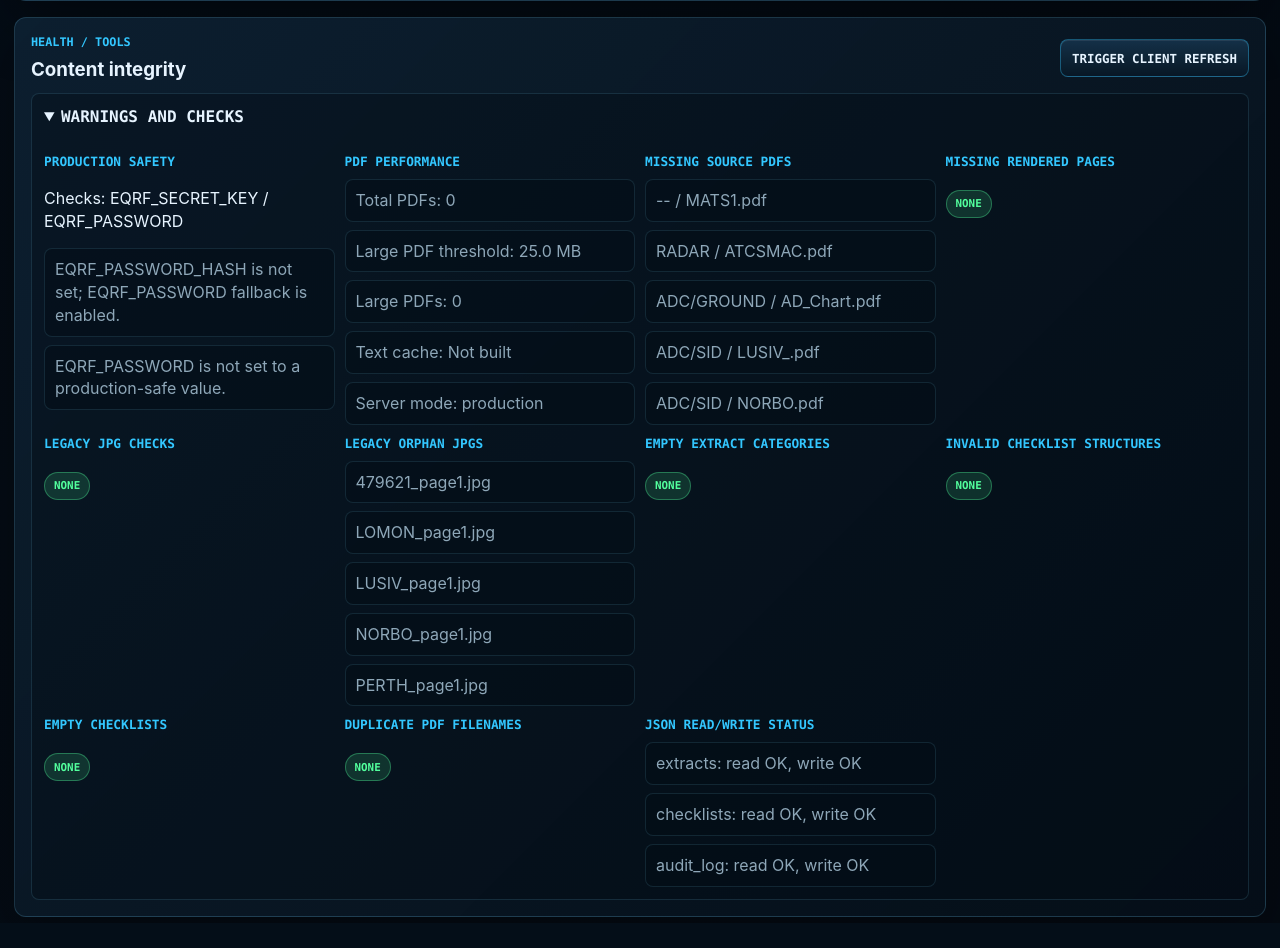
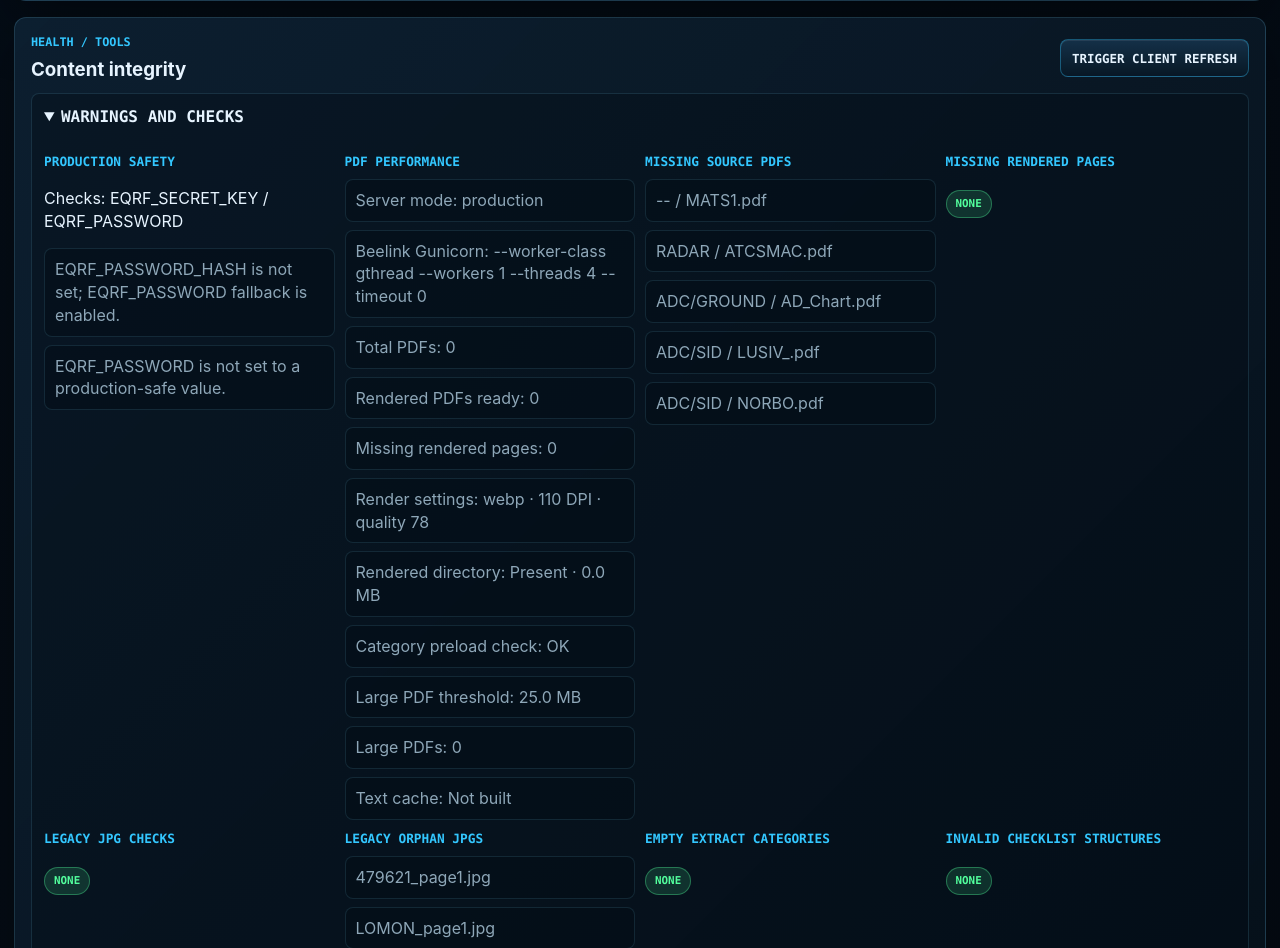
Before and after one commit to ian8500/EQRF, a Flask app: page /admin in a window 1280 px wide. Shown: the part 5097-6045 px from the top of the page. Before the commit the page ends 6014 px from the top, so only its background shows below. Run offline with Flask 3, Linux system fonts and the light colour scheme; the visitor is signed in with stand-in values (Sample User, id 1); data that the repository does not hold is empty; some libraries are stand-ins or nearby versions.

Commit message:
Optimise EQRF for Beelink and iPad performance

```diff
--- a/app.py
+++ b/app.py
@@ -41,6 +41,7 @@ BASE_DIR = Path(__file__).resolve().parent
 load_dotenv(BASE_DIR / '.env')
 
 DATA_DIR = BASE_DIR / 'data'
+TEMPLATES_DIR = BASE_DIR / 'templates'
 PDF_DIR = BASE_DIR / 'pdfs'              # keep PDFs here (matches your zip)
 JPG_DIR = BASE_DIR / 'static' / 'jpgs'   # legacy pre-rendered pages, no longer used by the public viewer
 RENDERED_DIR = BASE_DIR / 'static' / 'rendered'
@@ -1766,10 +1767,43 @@ def _governance_summary(extract_files: List[Dict[str, Any]], checklist_paths: Li
     return summary
 
 
+def _directory_size_bytes(path: Path) -> int:
+    if not path.exists():
+        return 0
+    return sum(item.stat().st_size for item in path.rglob('*') if item.is_file())
+
+
+def _category_preload_findings() -> List[str]:
+    checks = {
+        'templates/extracts_index.html': TEMPLATES_DIR / 'extracts_index.html',
+        'templates/extracts_category.html': TEMPLATES_DIR / 'extracts_category.html',
+    }
+    disallowed = [
+        '/static/rendered/',
+        'rendered-page-image',
+        'pdf-page-stack',
+        'data-viewer-mode',
+        'viewer-search',
+        'pdfjsLib',
+        '<iframe',
+    ]
+    findings: List[str] = []
+    for label, path in checks.items():
+        try:
+            text = path.read_text(encoding='utf-8')
+        except FileNotFoundError:
+            continue
+        if any(marker in text for marker in disallowed):
+            findings.append(label)
+    return findings
+
+
 def pdf_performance_diagnostics(extract_files: List[Dict[str, Any]]) -> Dict[str, Any]:
     threshold_mb = float(os.environ.get('EQRF_LARGE_PDF_MB', '25'))
     seen: set[str] = set()
     pdfs: List[Dict[str, Any]] = []
+    rendered_ready = 0
+    missing_rendered = 0
     for item in extract_files:
         filename = item.get('filename')
         if not filename or filename in seen:
@@ -1778,6 +1812,10 @@ def pdf_performance_diagnostics(extract_files: List[Dict[str, Any]]) -> Dict[str
         pdf_path = PDF_DIR / filename
         if not pdf_path.is_file():
             continue
+        if rendered_pages_exist(filename):
+            rendered_ready += 1
+        else:
+            missing_rendered += 1
         size_bytes = pdf_path.stat().st_size
         pdfs.append({
             'filename': filename,
@@ -1786,15 +1824,28 @@ def pdf_performance_diagnostics(extract_files: List[Dict[str, Any]]) -> Dict[str
             'large': size_bytes >= threshold_mb * 1024 * 1024,
         })
 
+    settings = Settings()
+    rendered_size_bytes = _directory_size_bytes(RENDERED_DIR)
+    preload_findings = _category_preload_findings()
     pdfs.sort(key=lambda item: item['size_bytes'], reverse=True)
     return {
         'total_pdfs': len(pdfs),
         'largest_pdfs': pdfs[:5],
         'large_pdf_threshold_mb': threshold_mb,
         'large_pdf_count': len([item for item in pdfs if item['large']]),
+        'rendered_ready_count': rendered_ready,
+        'missing_rendered_count': missing_rendered,
+        'render_format': settings.render_format,
+        'render_dpi': settings.render_dpi,
+        'render_quality': settings.render_quality,
+        'rendered_dir_exists': RENDERED_DIR.exists(),
+        'rendered_dir_size_mb': round(rendered_size_bytes / (1024 * 1024), 2),
+        'category_preload_findings': preload_findings,
+        'category_preload_check': 'Review' if preload_findings else 'OK',
+        'gunicorn_recommendation': '--worker-class gthread --workers 1 --threads 4 --timeout 0',
         'text_cache_exists': PDF_TEXT_CACHE_JSON.exists(),
         'text_cache_size_kb': round(PDF_TEXT_CACHE_JSON.stat().st_size / 1024, 1) if PDF_TEXT_CACHE_JSON.exists() else 0,
-        'server_mode': 'development' if (app.debug or Settings().debug) else 'production',
+        'server_mode': 'development' if (app.debug or settings.debug) else 'production',
     }
 
 
--- a/templates/admin_dashboard.html
+++ b/templates/admin_dashboard.html
@@ -288,11 +288,17 @@
         <div>
           <h4>PDF performance</h4>
           <ul class="health-list">
+            <li>Server mode: {{ health.performance.server_mode }}</li>
+            <li>Beelink Gunicorn: {{ health.performance.gunicorn_recommendation }}</li>
             <li>Total PDFs: {{ health.performance.total_pdfs }}</li>
+            <li>Rendered PDFs ready: {{ health.performance.rendered_ready_count }}</li>
+            <li>Missing rendered pages: {{ health.performance.missing_rendered_count }}</li>
+            <li>Render settings: {{ health.performance.render_format }} · {{ health.performance.render_dpi }} DPI · quality {{ health.performance.render_quality }}</li>
+            <li>Rendered directory: {{ 'Present' if health.performance.rendered_dir_exists else 'Missing' }} · {{ health.performance.rendered_dir_size_mb }} MB</li>
+            <li>Category preload check: {{ health.performance.category_preload_check }}{% if health.performance.category_preload_findings %} · {{ health.performance.category_preload_findings|join(', ') }}{% endif %}</li>
             <li>Large PDF threshold: {{ health.performance.large_pdf_threshold_mb }} MB</li>
             <li>Large PDFs: {{ health.performance.large_pdf_count }}</li>
             <li>Text cache: {{ 'Present' if health.performance.text_cache_exists else 'Not built' }}{% if health.performance.text_cache_exists %} · {{ health.performance.text_cache_size_kb }} KB{% endif %}</li>
-            <li>Server mode: {{ health.performance.server_mode }}</li>
           </ul>
           {% if health.performance.largest_pdfs %}
             <ul class="health-list">
```
Also changed, not shown: AGENTS.md (+1 -0 lines), tests/test_app.py (+24 -1 lines), CHANGELOG.md, README.md, 3 other files.
